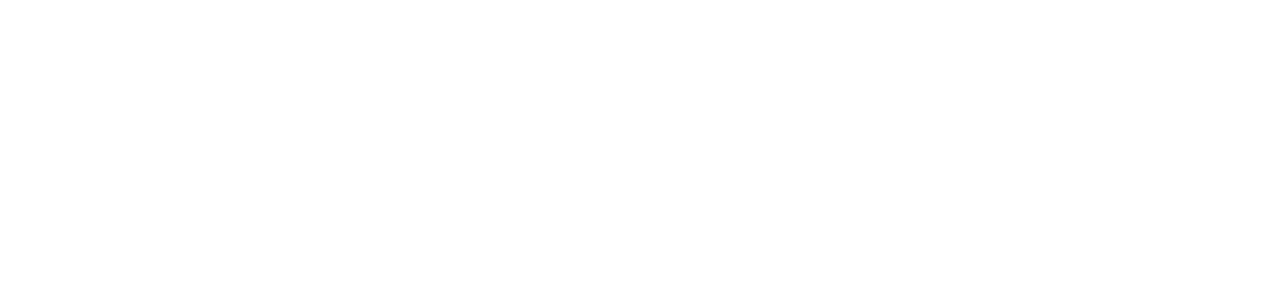
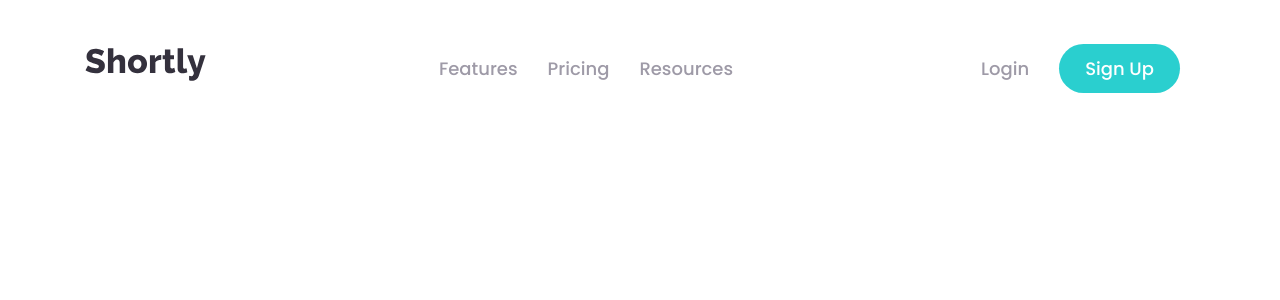
Before and after one commit to yusufneeson/react-url-shortening, a React (Create React App) app: page / in a window 1280 px wide. Shown: the top 300 px of the page. Built offline with nearby package versions, Linux system fonts and the light colour scheme.

Commit message:
App.js: Call `Header` component

```diff
--- a/src/App.js
+++ b/src/App.js
@@ -1,5 +1,11 @@
+import Header from "./components/header";
+
 function App() {
-	return <div className="App"></div>;
+	return (
+		<div className="App">
+			<Header />
+		</div>
+	);
 }
 
 export default App;
```
